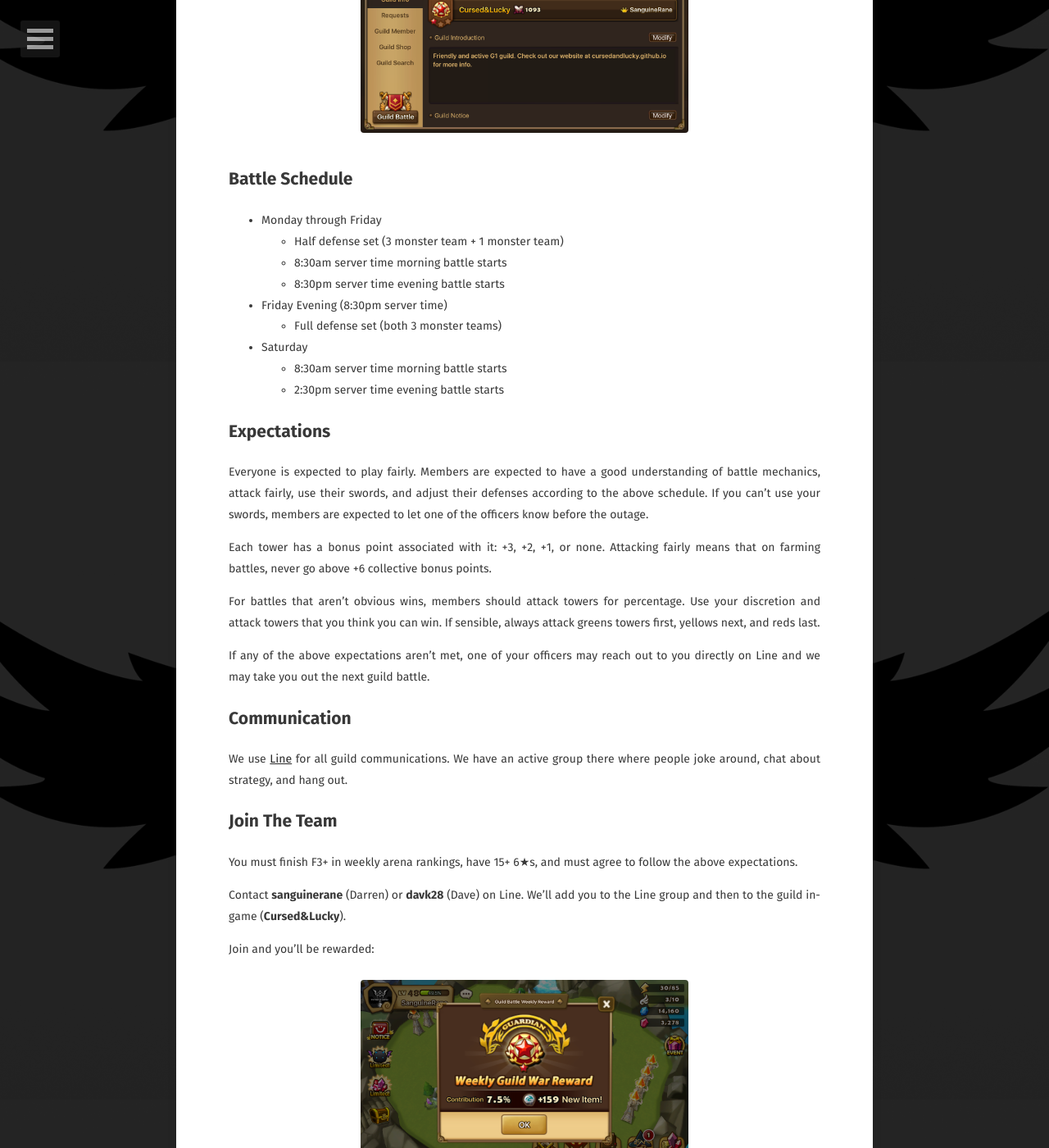
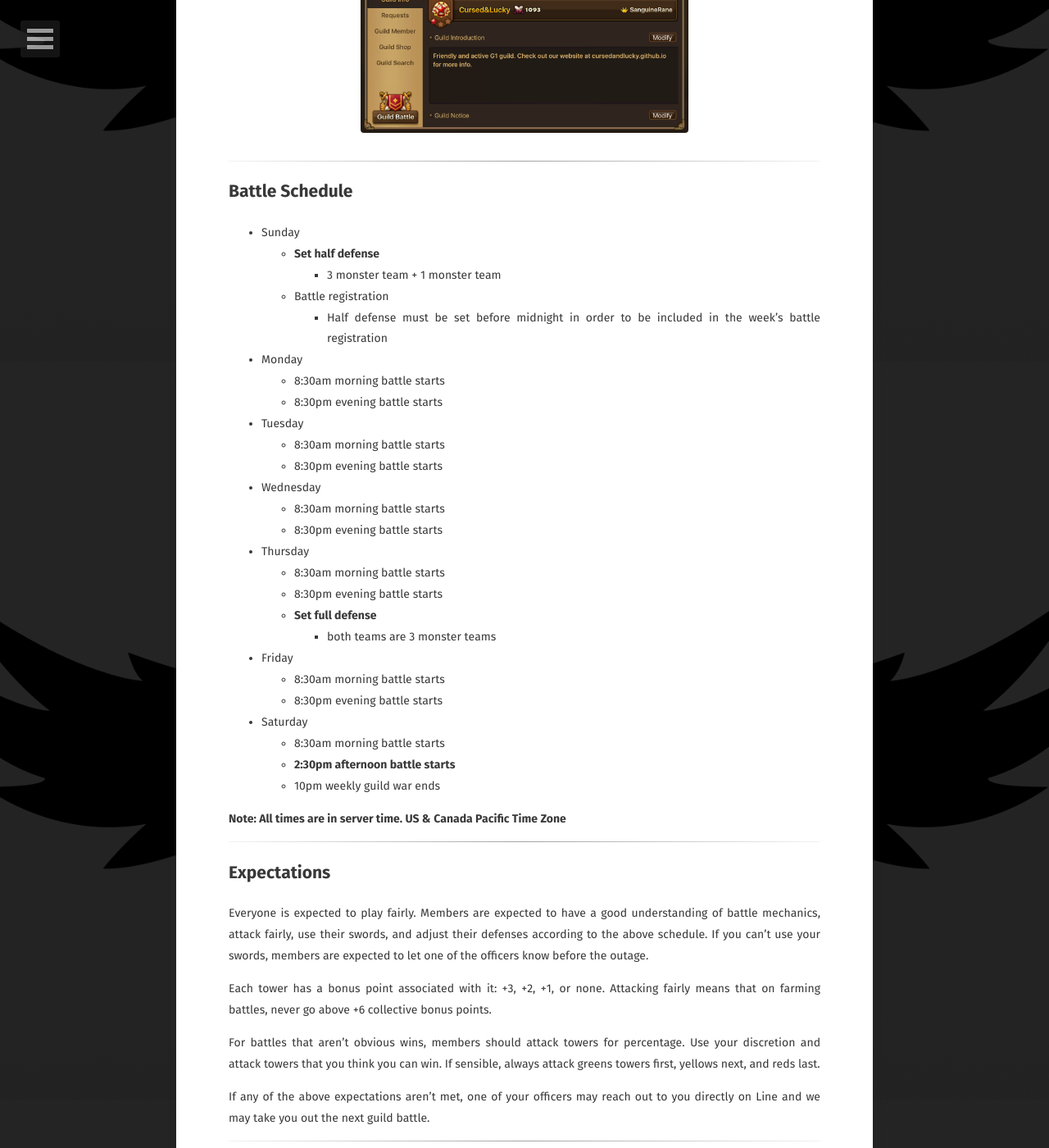
Before and after one commit to davk28/brokenluck.github.io, a Jekyll site: the page built from about/index.md, in a window 1280 px wide and 1400 px high, scrolled down 459 px. Shown: the whole window at 82% size. Built offline with Jekyll 4.4.1, drawn with Linux system fonts in a browser that asks for light colours; some web fonts are replaced.

Commit message:
Update /about schedule.

```diff
--- a/about/index.md
+++ b/about/index.md
@@ -16,17 +16,41 @@ We are an active semi-farming G1 guild.
   </a>
 </figure>
 
+<hr/>
+
 ## Battle Schedule
 
-* Monday through Friday
-  * Half defense set (3 monster team + 1 monster team)
-  * 8:30am server time morning battle starts
-  * 8:30pm server time evening battle starts
-* Friday Evening (8:30pm server time)
-  * Full defense set (both 3 monster teams)
+* Sunday
+  * <b>Set half defense</b>
+    * 3 monster team + 1 monster team
+  * Battle registration
+    * Half defense must be set before midnight in order to be included in the
+      week's battle registration
+* Monday
+  * 8:30am morning battle starts
+  * 8:30pm evening battle starts
+* Tuesday
+  * 8:30am morning battle starts
+  * 8:30pm evening battle starts
+* Wednesday
+  * 8:30am morning battle starts
+  * 8:30pm evening battle starts
+* Thursday
+  * 8:30am morning battle starts
+  * 8:30pm evening battle starts
+  * <b>Set full defense</b>
+    * both teams are 3 monster teams
+* Friday
+  * 8:30am morning battle starts
+  * 8:30pm evening battle starts
 * Saturday
-  * 8:30am server time morning battle starts
-  * 2:30pm server time evening battle starts
+  * 8:30am morning battle starts
+  * <b>2:30pm afternoon battle starts</b>
+  * 10pm weekly guild war ends
+
+<b>Note: All times are in server time. US & Canada Pacific Time Zone</b>
+
+<hr/>
 
 ## Expectations
 
@@ -46,10 +70,14 @@ If sensible, always attack greens towers first, yellows next, and reds last.
 If any of the above expectations aren't met, one of your officers may reach
 out to you directly on Line and we may take you out the next guild battle.
 
+<hr/>
+
 ## Communication
 
 We use [Line](http://line.me/) for all guild communications. We have an active
 group there where people joke around, chat about strategy, and hang out.
+
+<hr/>
 
 ## Join The Team
 
@@ -69,6 +97,8 @@ Join and you'll be rewarded:
   </a>
 </figure>
 
+<hr/>
+
 ## Guild Picture
 
 Show off your guild pride by setting this as your profile picture:
```
